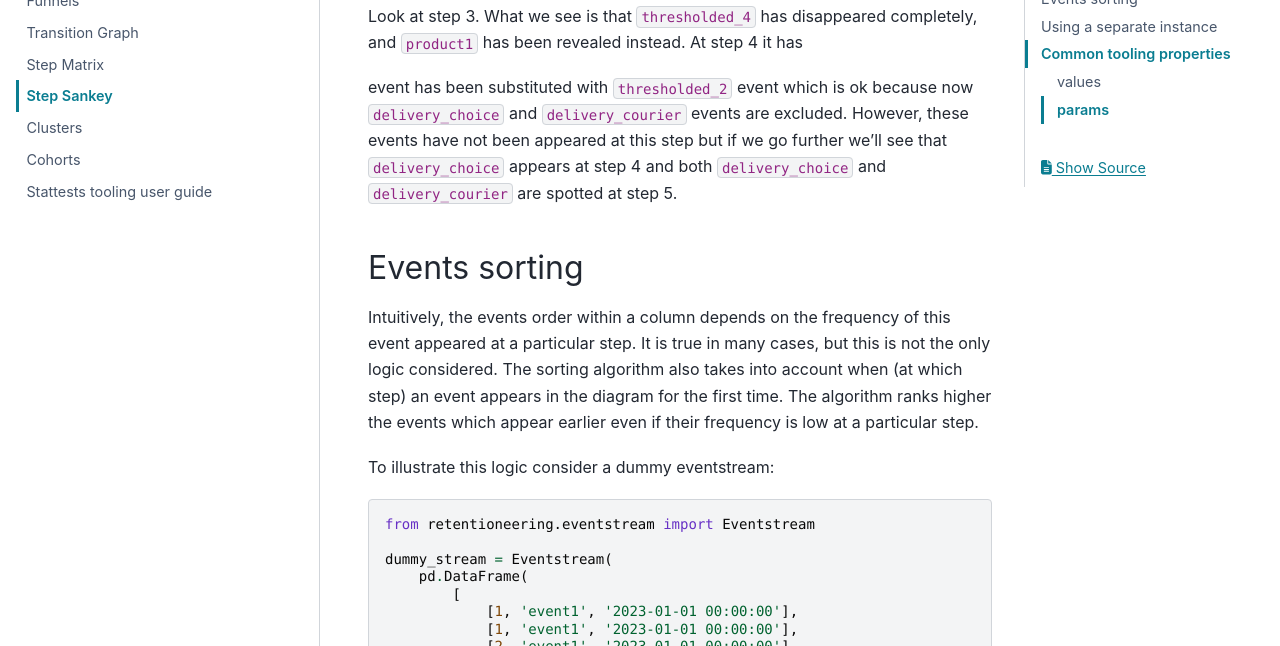
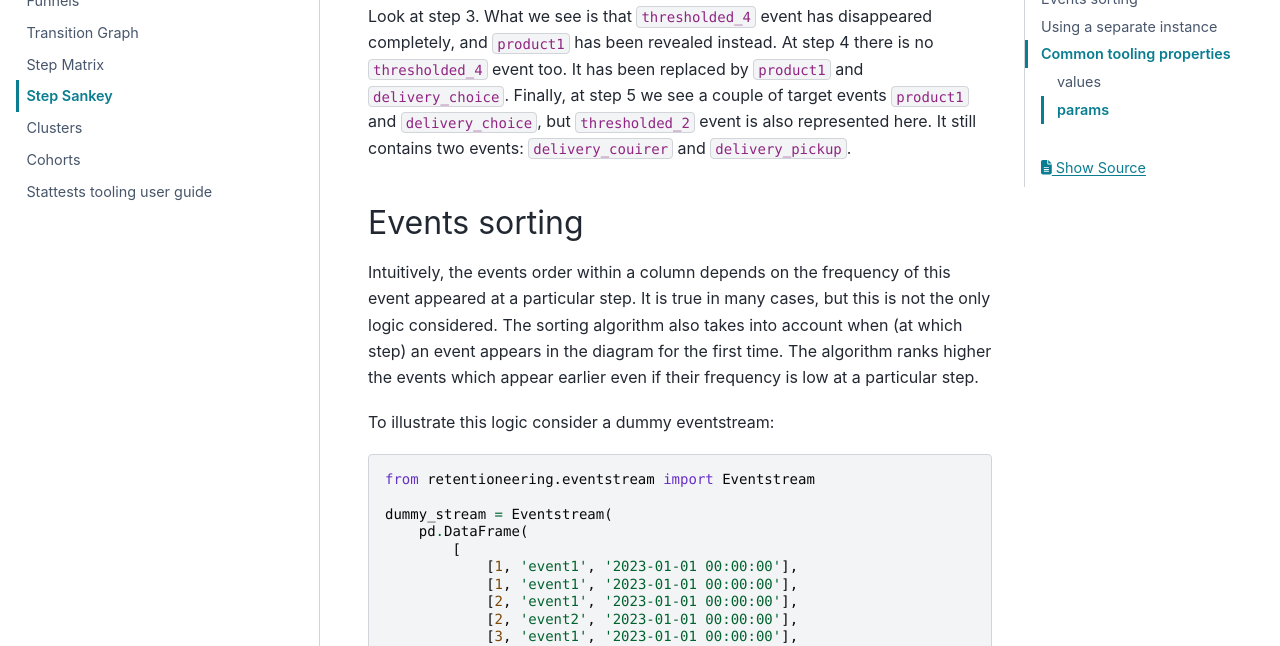
Before and after one commit to retentioneering/retentioneering-tools, a Sphinx documentation site: the page built from docs/source/user_guides/step_sankey.rst, in a window 1280 px wide and 900 px high, scrolled down 5545 px, cut to the strip 254-900 px from the top of the window. Built offline with Sphinx 7.4.7 and the PyData theme 0.15.4, drawn with Linux system fonts in a browser that asks for light colours; comment, search, counter and statistics services are not loaded.

Commit message:
Fixed a passage in StepSankey UG

```diff
--- a/docs/source/user_guides/step_sankey.rst
+++ b/docs/source/user_guides/step_sankey.rst
@@ -147,9 +147,7 @@ It you want to prevent some events from the collapsing, use ``target`` parameter
     ></iframe>
     </div>
 
-Look at step 3. What we see is that ``thresholded_4`` has disappeared completely, and ``product1`` has been revealed instead. At step 4 it has
-
-event has been substituted with ``thresholded_2`` event which is ok because now ``delivery_choice`` and ``delivery_courier`` events are excluded. However, these events have not been appeared at this step but if we go further we'll see that ``delivery_choice`` appears at step 4 and both ``delivery_choice`` and ``delivery_courier`` are spotted at step 5.
+Look at step 3. What we see is that ``thresholded_4`` event has disappeared completely, and ``product1`` has been revealed instead. At step 4 there is no ``thresholded_4`` event too. It has been replaced by ``product1`` and ``delivery_choice``. Finally, at step 5 we see a couple of target events ``product1`` and ``delivery_choice``, but ``thresholded_2`` event is also represented here. It still contains two events: ``delivery_couirer`` and ``delivery_pickup``.
 
 Events sorting
 --------------
```
